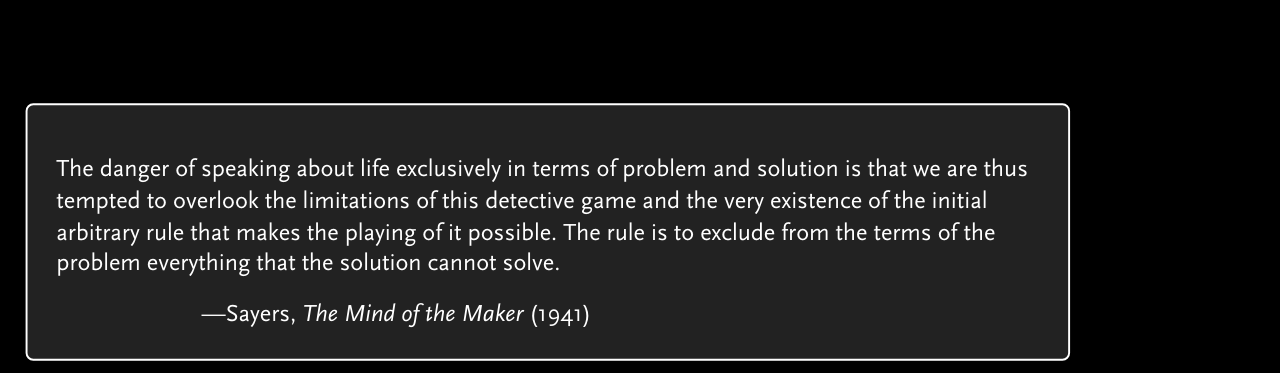
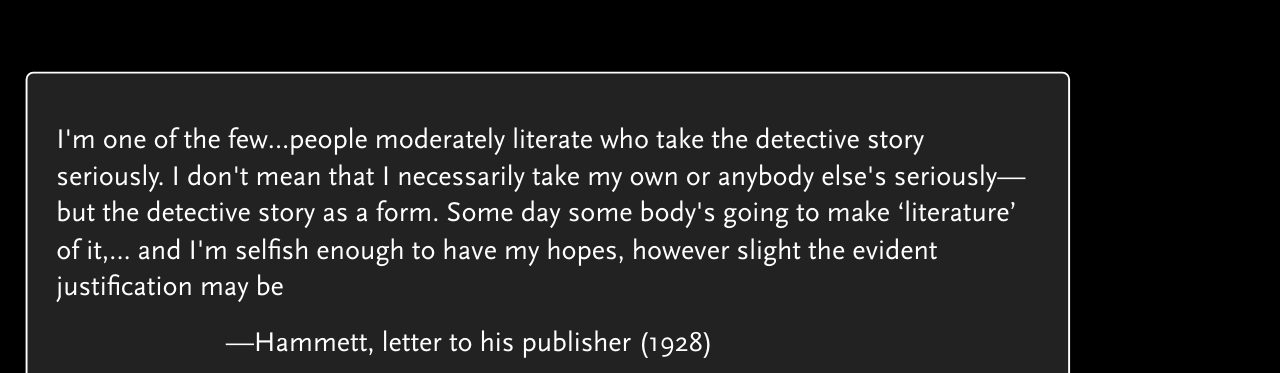
Before and after one commit to jkr/pages-practice, a plain HTML site: page decks/detective_fiction/hammett1.html in a window 1280 px wide. Shown: the top 373 px of the page. Drawn offline with Linux system fonts and the light colour scheme.

Commit message:
Added quote.

```diff
--- a/decks/detective_fiction/hammett1.html
+++ b/decks/detective_fiction/hammett1.html
@@ -24,19 +24,19 @@
 		      border-radius: 8px; /* Rounds the corners of the box */
 		      margin-bottom: 20px;
 		      width: 80%;
-		      font-size: 60%;">
+		      font-size: 70%;">
 	    <div class="lecture-quote" style="text-align: left;">
 	      <p>
-		The danger of speaking about life exclusively in terms of
-		problem and solution is that we are thus tempted to overlook the
-		limitations of this detective game and the very existence of the
-		initial arbitrary rule that makes the playing of it possible.
-		The rule is to exclude from the terms of the problem everything
-		that the solution cannot solve.
+		I'm one of the few&hellip;people moderately literate who take
+		the detective story seriously. I don't mean that I necessarily
+		take my own or anybody else's seriously&mdash;but the detective
+		story as a form. Some day some body's going to make
+		&lsquo;literature&rsquo; of it,&hellip; and I'm selfish enough to
+		have my hopes, however slight the evident justification may be
 	    </p></div>
 
 	    <div class="attribution" style="text-align: left; text-indent: 6em;">
-	      &mdash;Sayers, <em>The Mind of the Maker</em> (1941)
+	      &mdash;Hammett, letter to his publisher (1928)
 	    </div>
 	  </div>
           <h1 class="title" style="font-size:190%;">The Maltese Falcon</h1>
```
